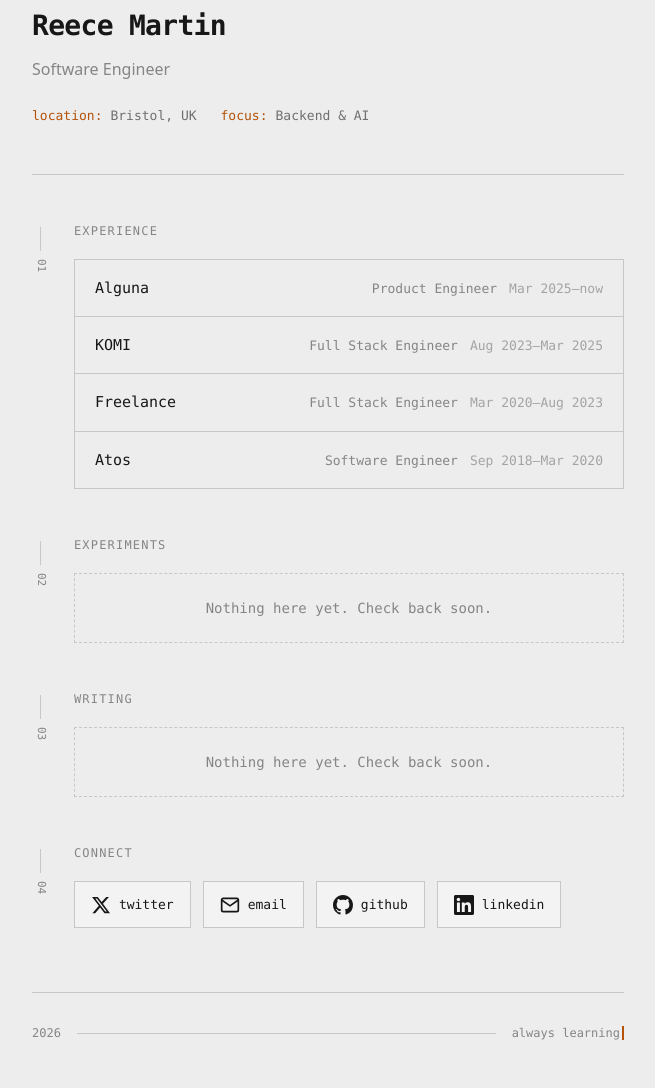
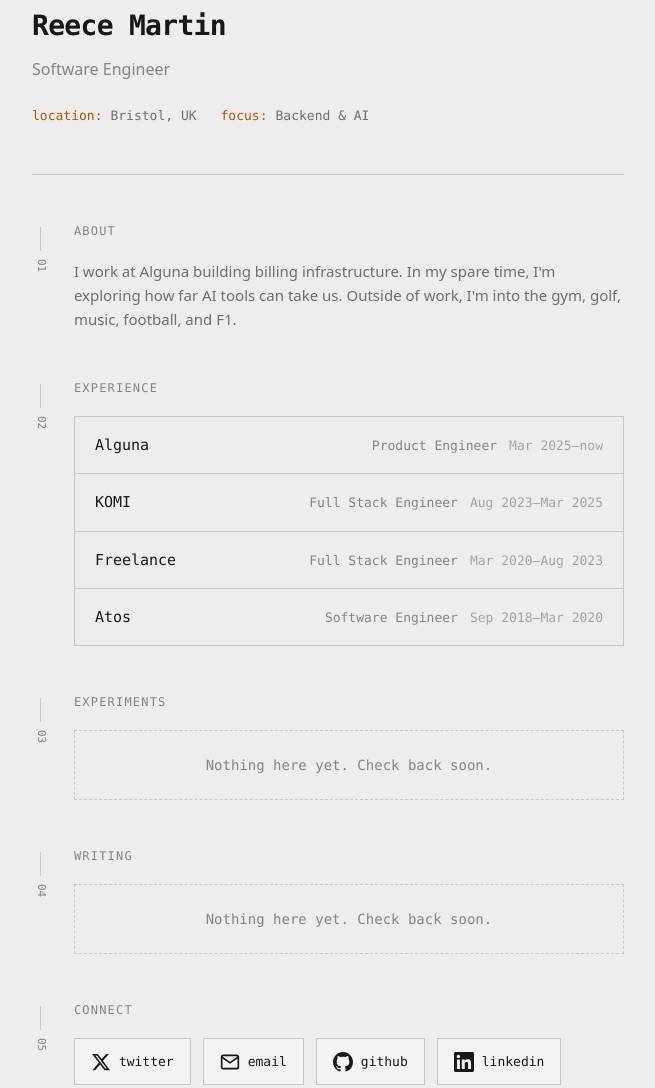
Before and after one commit to reecepm/website, an Astro site: page / in a window 1280 px wide. Shown: the part 184-1272 px from the top of the page, without its empty margins (312-967 px from the left). Built offline with nearby package versions, Linux system fonts and the light colour scheme; Astro itself is replaced by a stand-in of ours.

Commit message:
Add About section with bio and personal interests

```diff
--- a/src/pages/index.astro
+++ b/src/pages/index.astro
@@ -74,11 +74,23 @@
         </div>
       </section>
 
+      <!-- About Section -->
+      <section class="flex gap-6 mb-12 max-md:flex-col max-md:gap-4">
+        <div class="flex flex-col items-center gap-2 pt-1 max-md:flex-row">
+          <span class="w-px h-6 bg-border max-md:w-6 max-md:h-px"></span>
+          <span class="font-mono text-[11px] text-muted [writing-mode:vertical-rl] max-md:[writing-mode:horizontal-tb]">01</span>
+        </div>
+        <div class="flex-1">
+          <h2 class="font-mono text-xs font-medium uppercase tracking-widest text-muted mb-5">About</h2>
+          <p class="text-[15px] text-text-secondary leading-relaxed">I work at Alguna building billing infrastructure. In my spare time, I'm exploring how far AI tools can take us. Outside of work, I'm into the gym, golf, music, football, and F1.</p>
+        </div>
+      </section>
+
       <!-- Experience Section -->
       <section class="flex gap-6 mb-12 max-md:flex-col max-md:gap-4">
         <div class="flex flex-col items-center gap-2 pt-1 max-md:flex-row">
           <span class="w-px h-6 bg-border max-md:w-6 max-md:h-px"></span>
-          <span class="font-mono text-[11px] text-muted [writing-mode:vertical-rl] max-md:[writing-mode:horizontal-tb]">01</span>
+          <span class="font-mono text-[11px] text-muted [writing-mode:vertical-rl] max-md:[writing-mode:horizontal-tb]">02</span>
         </div>
         <div class="flex-1">
           <h2 class="font-mono text-xs font-medium uppercase tracking-widest text-muted mb-5">Experience</h2>
@@ -115,7 +127,7 @@
       <section class="flex gap-6 mb-12 max-md:flex-col max-md:gap-4">
         <div class="flex flex-col items-center gap-2 pt-1 max-md:flex-row">
           <span class="w-px h-6 bg-border max-md:w-6 max-md:h-px"></span>
-          <span class="font-mono text-[11px] text-muted [writing-mode:vertical-rl] max-md:[writing-mode:horizontal-tb]">02</span>
+          <span class="font-mono text-[11px] text-muted [writing-mode:vertical-rl] max-md:[writing-mode:horizontal-tb]">03</span>
         </div>
         <div class="flex-1">
           <h2 class="font-mono text-xs font-medium uppercase tracking-widest text-muted mb-5">Experiments</h2>
@@ -146,7 +158,7 @@
       <section class="flex gap-6 mb-12 max-md:flex-col max-md:gap-4">
         <div class="flex flex-col items-center gap-2 pt-1 max-md:flex-row">
           <span class="w-px h-6 bg-border max-md:w-6 max-md:h-px"></span>
-          <span class="font-mono text-[11px] text-muted [writing-mode:vertical-rl] max-md:[writing-mode:horizontal-tb]">03</span>
+          <span class="font-mono text-[11px] text-muted [writing-mode:vertical-rl] max-md:[writing-mode:horizontal-tb]">04</span>
         </div>
         <div class="flex-1">
           <h2 class="font-mono text-xs font-medium uppercase tracking-widest text-muted mb-5">Writing</h2>
@@ -174,7 +186,7 @@
       <section class="flex gap-6 mb-12 max-md:flex-col max-md:gap-4">
         <div class="flex flex-col items-center gap-2 pt-1 max-md:flex-row">
           <span class="w-px h-6 bg-border max-md:w-6 max-md:h-px"></span>
-          <span class="font-mono text-[11px] text-muted [writing-mode:vertical-rl] max-md:[writing-mode:horizontal-tb]">04</span>
+          <span class="font-mono text-[11px] text-muted [writing-mode:vertical-rl] max-md:[writing-mode:horizontal-tb]">05</span>
         </div>
         <div class="flex-1">
           <h2 class="font-mono text-xs font-medium uppercase tracking-widest text-muted mb-5">Connect</h2>
```
